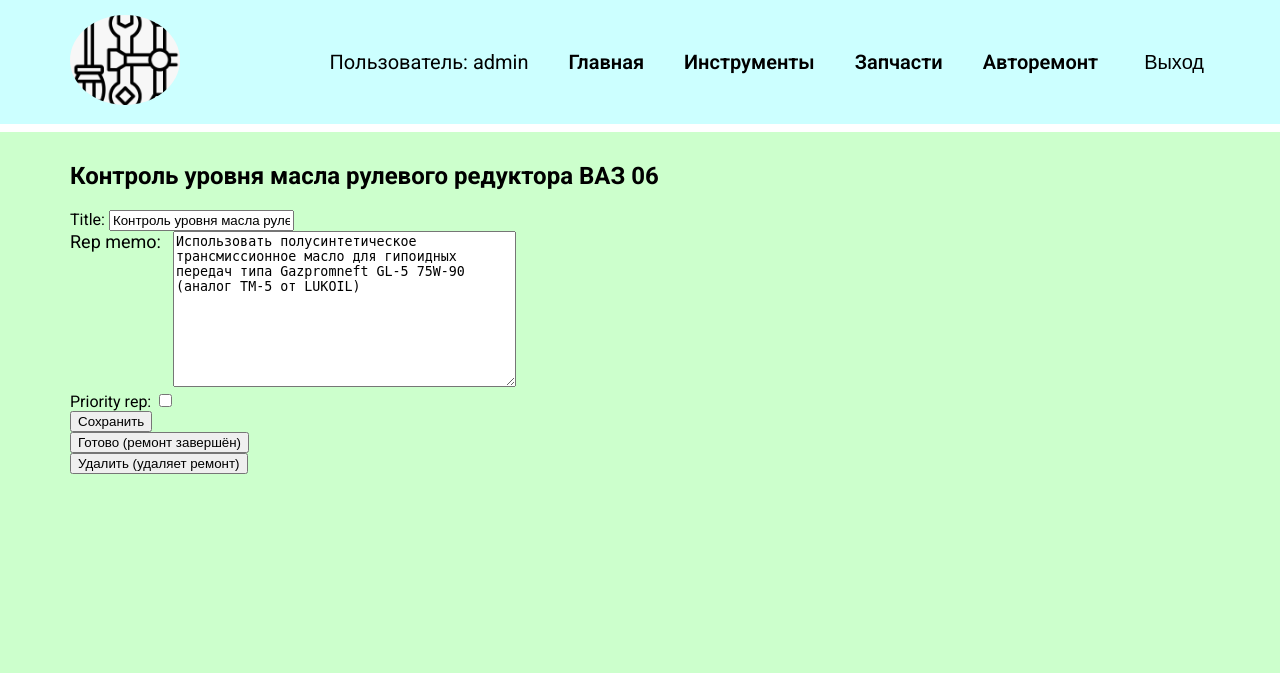
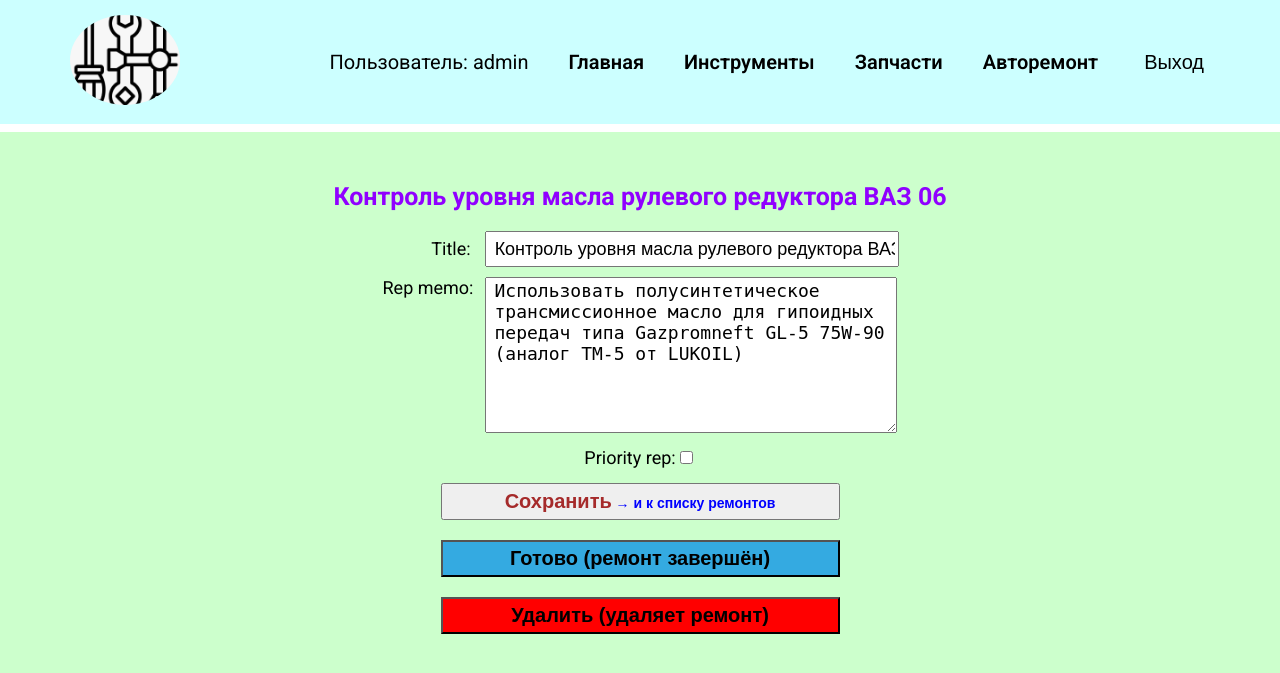
Before and after one commit to AlexRegel/Python522_3_Diploma, a Django app: page /telog_spparts/current_new_repairs/3 in a window 1280 px wide. Shown: the top 673 px of the page. Run offline with Django 5.2, Linux system fonts and the light colour scheme; a user stored in the database is signed in; data comes from the database, SQL or seed files in the repository; both versions use the stored data as it was after the commit.

Commit message:
Task_13_forDZ_90_Py19_finalized css and button finished repairs

```diff
--- a/diplomPythonDjango/techlog_tools_spparts_auto/techlog_tools_spparts/techlog_tools/static/css/style.css
+++ b/diplomPythonDjango/techlog_tools_spparts_auto/techlog_tools_spparts/techlog_tools/static/css/style.css
@@ -635,7 +635,8 @@ label[for="id_password2"] {
     text-decoration: none;
 }
 
-/* стили заголовка добавления ремонтов */
+/* стили заголовка добавления ремонтов
+например, Введите новый ремонт-----*/
 .title_rep_h4 {
     padding-top: 20px;
     margin: 20px 0 20px 0;
@@ -646,6 +647,7 @@ label[for="id_password2"] {
     /* place-items: center; */
 }
 
+/* стили div, что рядом с заголовком доб. рем. */
 .title_rep_h4+div {
     text-align: center;
     padding-bottom: 10px;
@@ -716,7 +718,8 @@ div>label[for="id_rep_memo"] {
 }
 
 div:has(> label[for="id_priority_rep"])+.btn {
-    display: block;  /* Сделаем кнопку блочным элементом */
+    display: block;
+    /* Сделаем кнопку блочным элементом */
     margin: 0 auto;
     /* margin-left: auto; margin-right: auto; */
 }
@@ -728,3 +731,169 @@ div:has(> label[for="id_priority_rep"])+.btn {
     display: inline;
     color: grey;
 }
+
+/* Тег <form method="post"...> - Завершённые ремонты */
+.repairs:has(>b+.btn) {
+    display: grid;
+    justify-content: center;
+    text-align: center;
+    margin: auto auto;
+    padding-top: 35px;
+}
+
+/* bold, т.е. тег <b>, выделяющий жирным
+текст, направляющий пользователя к кнопке -> .btn */
+.repairs:has(>b+.btn)>b {
+    display: block;
+    margin-top: 15px;
+    font-size: 18px;
+}
+
+/* Тег <button type="submit"...>
+- кнопка перехода на страницу заверш. ремонтов */
+.repairs:has(>b+.btn)>.btn {
+    margin: auto auto;
+    margin-top: 15px;
+    width: 255px;
+    justify-content: end;
+}
+
+/* =========================================================*/
+/* ----- Блок css-стилей для страницы редактирования и
+ сохранения, завершения и удаления ремонтов --------------- */
+/* =========================================================*/
+
+/* стили заголовка добавления ремонтов
+например, Введите новый ремонт-----*/
+.wrap>h2 {
+    padding-top: 20px;
+    margin: 20px 0 20px 0;
+    text-align: center;
+    color: rgb(144, 0, 255);
+    font-size: 25px;
+    font-weight: 700;
+    /* place-items: center; */
+}
+
+/* 3 дочерних div в form: */
+/* .wrap>h2+.edit_repair>div  */
+/* Если: .edit_repair>input[type="hidden"]+div, то только 1-й div */
+.edit_repair>div {
+    text-align: center;
+    padding-bottom: 10px;
+    /* place-items: center; */
+}
+
+/* дочка 1-го div,
+по факту, Title(label[for="id_title"]): */
+form.edit_repair>div>label[for="id_title"] {
+    /* display: block; */
+    margin-left: 50px;
+    height: 50px;
+    width: 400px;
+    text-align: right;
+    font-size: 18px;
+    padding-right: 10px;
+}
+
+/* Title(Запголовок ремонта), т.е. input[id="id_title"]: */
+form.edit_repair>div>input[id="id_title"] {
+    height: 30px;
+    width: 400px;
+    font-size: 18px;
+    padding-left: 8px;
+    margin: 0;
+    /* place-items: center; */
+}
+
+/* memo (div): */
+form.edit_repair>div+div {
+    text-align: center;
+    padding-bottom: 10px;
+    /* place-items: center; */
+}
+
+/* Rep memo (label): */
+/* .title_rep_h4+div+ */
+form.edit_repair>div>label[for="id_rep_memo"] {
+    /* display: block; */
+    height: 150px;
+    width: 400px;
+    text-align: right;
+    font-size: 18px;
+    padding-right: 8px;
+    align-items: center;
+    vertical-align: top;
+    /* vertical-align: middle; */
+    /* place-items: center; */
+}
+
+/* Rep memo (textarea): */
+form.edit_repair>div>textarea[id="id_rep_memo"] {
+    /* display: block; */
+    height: 150px;
+    width: 400px;
+    font-size: 18px;
+    padding-left: 8px;
+    margin: 0;
+    /* place-items: center; */
+}
+
+/* div с Priority rep для простановки галочки: */
+form.edit_repair>div+div+div {
+    /* flex-контейнер, цетрируем по горизонтали: */
+    display: flex;
+    justify-content: center;
+    margin-bottom: 5px;
+    font-size: 18px;
+    /* цетрируем по обеим осям, но блоки становятся один над другим */
+    /* display: grid; */
+    /* place-items: center; */
+}
+
+/* button.btrep, - кнопка сохранения отредактированного ремонта: */
+form.edit_repair>div:has(> label[for="id_priority_rep"])+.btn {
+    display: block;
+    /* Сделаем кнопку блочным элементом */
+    margin: auto auto;
+    color: brown;
+    width: 35%;
+}
+
+/* .btrep */
+form.edit_repair>div:has(> label[for="id_priority_rep"])+.btn::after {
+    content: " → и к списку ремонтов";
+    font-size: 14px;
+    color: blue;
+}
+
+/*--- Работа с двойными классами кнопок "Готово ..." (btrep final)
+и "Удалить ..." (btrep del) ---*/
+
+form.edit_repair {
+    margin-bottom: 10px;
+}
+
+.btrep {
+    width: 35%;
+    padding: 5px;
+    /* margin: 10px; */
+    font-size: 20px;
+    font-weight: 600;
+}
+
+.final {
+    background-color: #34aae1;
+    margin: 10px;
+}
+
+.del {
+    background-color: #ff0000;
+    margin: 10px;
+}
+
+.finish_rep, .delete_rep {
+    display: flex;
+    justify-content: center;
+    content: " → выгоняющие теги";
+}
--- a/diplomPythonDjango/techlog_tools_spparts_auto/techlog_tools_spparts/techlog_tools_spparts/settings.py
+++ b/diplomPythonDjango/techlog_tools_spparts_auto/techlog_tools_spparts/techlog_tools_spparts/settings.py
@@ -123,3 +123,5 @@ DEFAULT_AUTO_FIELD = 'django.db.models.BigAutoField'
 
 # STATICFILES_DIRS = 'techlog_tools/logotype_tools.png'
 # STATICFILES_DIRS = 'techlog_tools_spparts/techlog_tools/static'
+
+LOGIN_URL = '/loginapp'
--- a/diplomPythonDjango/techlog_tools_spparts_auto/techlog_tools_spparts/telog_spparts/templates/telog_spparts/viewrepair.html
+++ b/diplomPythonDjango/techlog_tools_spparts_auto/techlog_tools_spparts/telog_spparts/templates/telog_spparts/viewrepair.html
@@ -6,22 +6,23 @@
 
 <h2>{{ repair.title }}</h2>
 <!-- форма редактирования ремонта -->
-<form action="" method="post">
+<form action="" method="post" class="edit_repair">
     {% csrf_token %}
     {{ repform }}
     <!-- Здесь можно произвести редактирование
     текущего ремонта и сохранение данных в базе -->
-    <button class="btrep">Сохранить</button>
+    <button class="btn">Сохранить</button>
 </form>
+<!-- btrep -->
 <!-- форма завершения ремонта с проставлением даты завершения "ready" -->
-<form action="{% url 'finished_repair' repair.id %}" method="post">
+<form action="{% url 'finished_repair' repair.id %}" method="post" class="finish_rep">
     {% csrf_token %}
     <!-- Нажатие на клавишу убирает ремонт из списка и
      проставляет базу отметку времени завершения ремонта-->
     <button class="btrep final">Готово (ремонт завершён)</button>
 </form>
 <!-- форма удаления ремонта из базы -->
-<form action="{% url 'delete_repair' repair.id %}" method="post">
+<form action="{% url 'delete_repair' repair.id %}" method="post" class="delete_rep">
     {% csrf_token %}
     <!-- Нажатие на клавишу удаляет ремонт из БД  -->
     <button class="btrep del">Удалить (удаляет ремонт)</button>
--- a/diplomPythonDjango/techlog_tools_spparts_auto/techlog_tools_spparts/telog_spparts/views.py
+++ b/diplomPythonDjango/techlog_tools_spparts_auto/techlog_tools_spparts/telog_spparts/views.py
@@ -2,9 +2,11 @@ from django.shortcuts import render, redirect, get_object_or_404
 from .models import TelogSpparts, Repairs
 from techlog_tools.forms import RepairsForm
 from django.utils import timezone
+from django.contrib.auth.decorators import login_required
 
 
 # Функция страницы запчастей
+@login_required
 def telog_spparts(request):
     tspparts = TelogSpparts.objects.order_by('-date')  # all()
     return render(request, 'telog_spparts/tspparts.html', {
@@ -13,12 +15,14 @@ def telog_spparts(request):
 
 
 # Функция детализации запчастей
+@login_required
 def sppart_details(request, telog_spparts_id):
     sppart = get_object_or_404(TelogSpparts, pk=telog_spparts_id)
     return render(request, 'telog_spparts/sppart_details.html', {'sppart': sppart})
 
 
 #  Функция текущих/новых авторемонтов (ремонтов)
+@login_required
 def current_new_repairs(request):
     # __isnull - постфикс для поля завершения 'ready' ремонтов
     repairs = Repairs.objects.filter(user_performer=request.user, ready__isnull=True)
@@ -40,8 +44,8 @@ def current_new_repairs(request):
                           context)
 
 
-# Функция текущих ремонтов
-# (объеденена с предыдущей, незадействована)
+# Функция текущих ремонтов (объеденена -->)
+# (--> с предыдущей, незадействована)
 # def current_repairs(request):
 #     # __isnull - постфикс для поля завершения 'ready' ремонтов
 #     repairs = Repairs.objects.filter(user_performer=request.user, ready__isnull=True)
@@ -49,6 +53,7 @@ def current_new_repairs(request):
 
 
 # Функционал просмотра, редактирования и сохранения ремонта
+@login_required
 def view_repair(request, repair_pk):
     repair = get_object_or_404(Repairs, pk=repair_pk)
     if request.method == "GET":
@@ -64,6 +69,8 @@ def view_repair(request, repair_pk):
                           {'repair': repair, 'repform': repform, 'error': "Неверные данные"})
 
 
+# Завершение ремонтов
+@login_required
 def finished_repair(request, repair_pk):
     repair = get_object_or_404(Repairs, pk=repair_pk, user_performer=request.user)
     if request.method == "POST":
@@ -72,6 +79,8 @@ def finished_repair(request, repair_pk):
         return redirect('currentnewrepairs')
 
 
+# Удаление ремонта из БД
+@login_required
 def delete_repair(request, repair_pk):
     repair = get_object_or_404(Repairs, pk=repair_pk, user_performer=request.user)
     if request.method == "POST":
@@ -79,6 +88,8 @@ def delete_repair(request, repair_pk):
         return redirect('currentnewrepairs')
 
 
+# Функция отображения страницы завершённых авторемонтов
+@login_required
 def completed_repairs(request):
     repairs = Repairs.objects.filter(user_performer=request.user, ready__isnull=False).order_by('-ready')
     return render(request, 'telog_spparts/completed_reps.html', {'repairs': repairs})
```
Also changed, not shown: diplomPythonDjango/techlog_tools_spparts_auto/techlog_tools_spparts/techlog_tools/views.py (+14 -9 lines), diplomPythonDjango/techlog_tools_spparts_auto/techlog_tools_spparts/telog_spparts/templates/telog_spparts/repairs.html (+9 -0 lines), diplomPythonDjango/techlog_tools_spparts_auto/techlog_tools_spparts/db.sqlite3.
